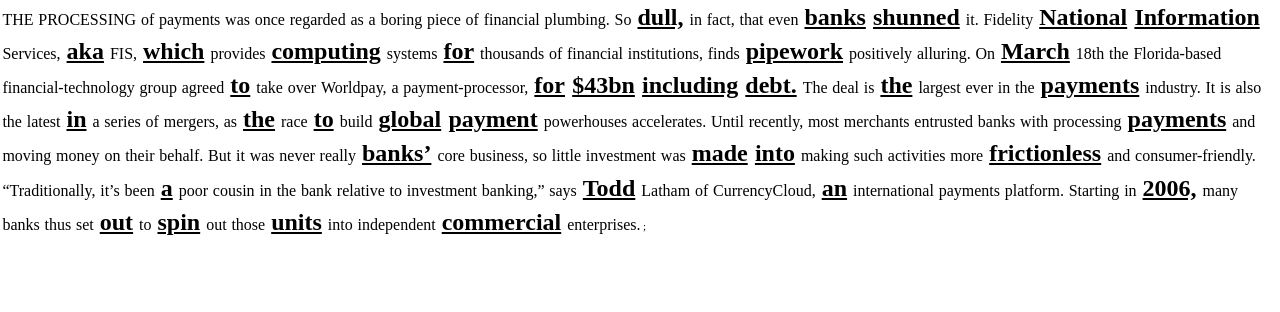
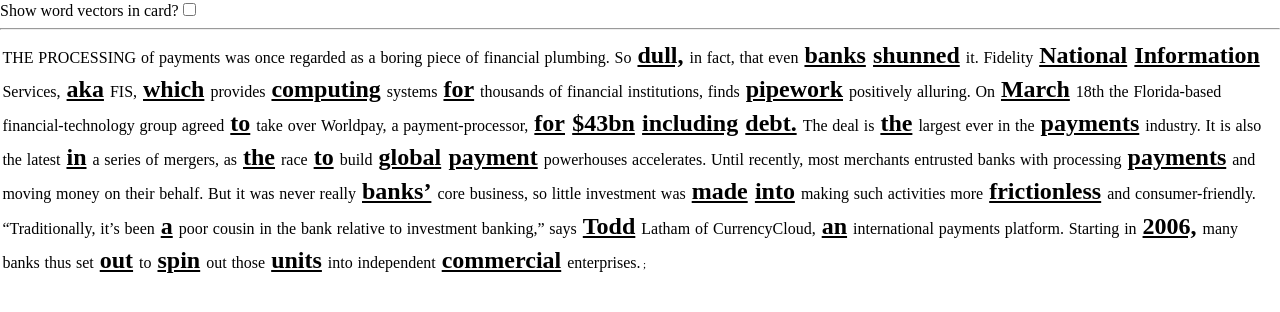
Before and after one commit to schwartzadev/cx-frontend, a React (Create React App) app: page / in a window 1280 px wide. Shown: the top 312 px of the page. Built offline with nearby package versions, Linux system fonts and the light colour scheme.

Commit message:
add setting component, implement toggle for displaying word vectors

```diff
--- a/src/App.css
+++ b/src/App.css
@@ -22,6 +22,7 @@
 .word-vector {
   color: grey;
   font-size: 80%;
+  display: none;
 }
 
 #card-body-container {
--- a/src/App.js
+++ b/src/App.js
@@ -16,6 +16,8 @@
   render() {
     return (
       <div className="App" id="card-container">
+        <Setting label="Show word vectors in card?" defaultChecked={false} onChecked={handleWordVectors} name="showWordVectors" />
+        <hr />
         <div id="card-body-container">
           {wordVectors.map(info => (
             <Word vector={info} />
@@ -25,6 +27,18 @@
     );
   }
 }
+
+
+function handleWordVectors(status) {
+  let updatedState = '';
+  if (status) { // to show the vectors
+    updatedState = 'block';
+  } else { // to hide the vectors
+    updatedState = 'none';
+  }
+  for (let el of document.querySelectorAll('.word-vector')) el.style.display = updatedState; // update the style of all of the word-vector elements
+}
+
 
 export default App;
 
@@ -50,8 +64,47 @@
       <div className="word-container-outer">
         <div className="word-container-inner">
           <div className={wordClasses}>{this.props.vector[0]}</div>
+          <div className="word-vector">{ Math.round(this.props.vector[1] * 100) }</div>
         </div>
       </div>
     );
   }
 }
+
+class Setting extends React.Component {
+  constructor(props) {
+    super(props);
+    this.state = {
+      isChecked: this.props.defaultChecked,
+    };
+
+    this.handleInputChange = this.handleInputChange.bind(this);
+  }
+
+  handleInputChange(event) {
+    const target = event.target;
+    const value = target.type === 'checkbox' ? target.checked : target.value;
+    const name = target.name;
+
+    this.props.onChecked(target.checked);
+
+    this.setState({
+      [name]: value
+    });
+  }
+
+  render() {
+    return (
+      <form>
+        <label>
+          {this.props.label}
+          <input
+            name={this.props.name}
+            type="checkbox"
+            checked={this.state.isChecked}
+            onChange={this.handleInputChange} />
+        </label>
+      </form>
+    );
+  }
+}
```
